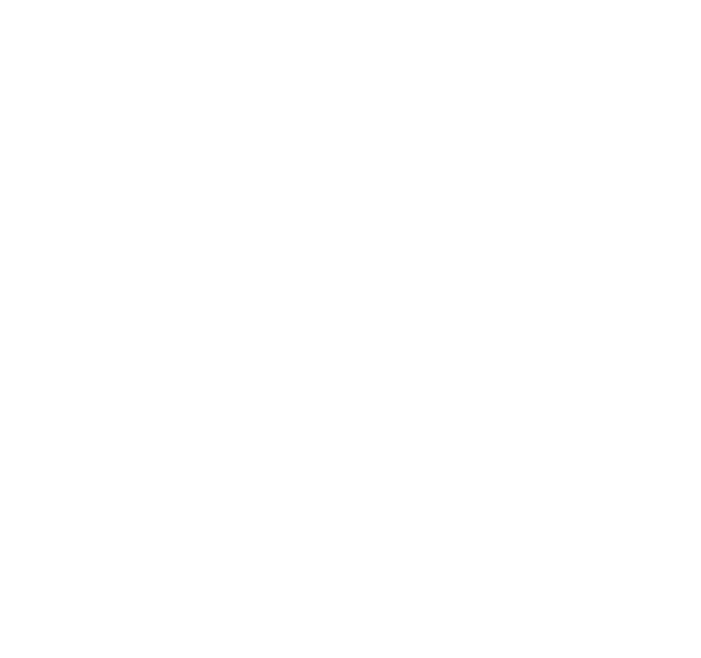
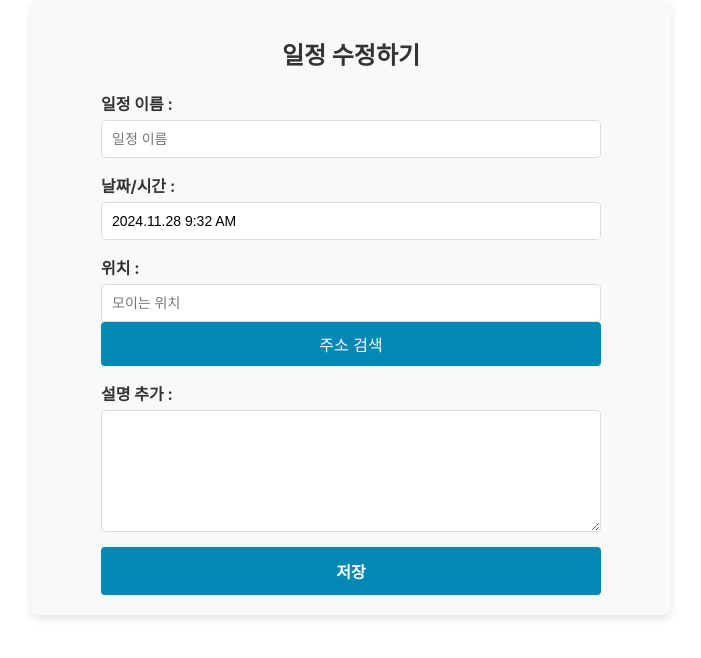
Before and after one commit to GatherMind/gatherMind-front, a React (Create React App) app: page /edit-schedule/1 in a window 1280 px wide. Before the commit this address had no page. Shown: the top 658 px of the page, without its empty margins (289-990 px from the left). Built offline with nearby package versions, Linux system fonts and the light colour scheme; no server answers.

Commit message:
modify, delete schedule

```diff
--- a/src/App.jsx
+++ b/src/App.jsx
@@ -34,7 +34,11 @@
             <Route path="/editprofile" element={<EditProfile />} />
             <Route path="/serious" element={<Serious />} />
 
-            <Route path="/create-schedule" element={<CreateSchedule />} />
+            {/* schedule */}
+            <Route path="/create-schedule" element={<CreateSchedule isModify={false} />} />
+            <Route path="/edit-schedule/:id" element={<CreateSchedule isModify={true} />} />
+
+            {/* question */}
             <Route
               path="/create-question"
               element={<QuestionFormPage isModify={false} />}
--- /dev/null
+++ b/src/components/ScheduleForm.jsx
@@ -0,0 +1,112 @@
+import React, { useEffect, useState } from "react";
+import DatePicker from "react-datepicker";
+import "react-datepicker/dist/react-datepicker.css";
+import DaumPostcode from "react-daum-postcode";
+import { subDays } from "date-fns";
+
+const ScheduleForm = ({ onSubmit, studyId, scheduleData }) => {
+
+    const [title, setTitle] = useState("");
+    const [dateTime, setDateTime] = useState(new Date());
+    const [location, setLocation] = useState("");
+    const [description, setDescription] = useState("");
+
+    useEffect(() => {
+        console.log(scheduleData);
+
+        if (scheduleData) { // 수정모드일 경우
+            setTitle(scheduleData.title);
+            setDateTime(scheduleData.dateTime);
+            setLocation(scheduleData.location);
+            setDescription(scheduleData.description);
+        }
+    }, [scheduleData]);
+
+
+    // 주소 값 가져오기
+    const [popup, setPopup] = useState(false);
+    const handleInput = (data) => {
+        let fullAddress = data.address; // 기본 주소
+        let extraAddress = ""; // 참고항목
+
+        if (data.addressType === "R") {
+        // 도로명 주소 값 입력
+        if (data.bname !== "") {
+            extraAddress += data.bname;
+        }
+        if (data.buildingName !== "") {
+            extraAddress +=
+            extraAddress !== "" ? `, ${data.buildingName}` : data.buildingName;
+        }
+        fullAddress += extraAddress !== "" ? ` (${extraAddress})` : "";
+        }
+        console.log(fullAddress);
+
+        setLocation(fullAddress);
+    };
+    const handleComplete = (e) => {
+        e.preventDefault();
+        setPopup(!popup);
+    };
+
+    const handleSubmit = (e) => {
+        e.preventDefault();
+
+        var SceduleDateTime = new Date(new Date(dateTime).getTime() + 540 * 60 * 1000);
+        onSubmit({title, dateTime : SceduleDateTime, location, description, studyId});
+    }
+
+    return (
+        <form onSubmit={handleSubmit} className="form-container">
+            <div className="form-group">
+            <label>일정 이름 : </label>
+            <input
+                type="text"
+                value={title}
+                onChange={(e) => setTitle(e.target.value)}
+                placeholder="일정 이름"
+                required
+            />
+            </div>
+            <div className="form-group">
+            <label>날짜/시간 : </label>
+            <div>
+                <DatePicker
+                selected={dateTime}
+                onChange={(date) => setDateTime(date)}
+                minDate={subDays(new Date(), 0)}
+                timeInputLabel="Time:"
+                dateFormat="yyyy.MM.dd h:mm aa"
+                showTimeInput
+                />
+            </div>
+            </div>
+            <div className="form-group">
+            <label>위치 : </label>
+            <input
+                type="text"
+                value={location}
+                onChange={(e) => setLocation(e.target.value)}
+                placeholder="모이는 위치"
+                required
+            />
+            <button onClick={handleComplete}>주소 검색</button>
+            {popup && (
+                <span>
+                <DaumPostcode autoClose onComplete={handleInput} />
+                </span>
+            )}
+            </div>
+            <div className="form-group">
+            <label>설명 추가 :</label>
+            <textarea
+                value={description}
+                onChange={(e) => setDescription(e.target.value)}
+            />
+            </div>
+            <button type="submit">저장</button>
+        </form>
+    );
+};
+
+export default ScheduleForm;
--- a/src/pages/CreateSchedule.jsx
+++ b/src/pages/CreateSchedule.jsx
@@ -1,123 +1,61 @@
-import React, { useState } from "react";
-import { useLocation, useNavigate } from "react-router-dom";
-import DatePicker from "react-datepicker";
-import "react-datepicker/dist/react-datepicker.css";
-import DaumPostcode from "react-daum-postcode";
-import { subDays } from "date-fns";
+import React, { useEffect, useState } from "react";
+import { useLocation, useNavigate, useParams } from "react-router-dom";
+import { createSchedule, getSchedule, updateSchedule } from "../services/apiService";
+import ScheduleForm from "../components/ScheduleForm";
 import "../styles/MeetingForm.css";
 import "../styles/CreateSchedule.css";
-import { createSchedule } from "../services/apiService";
 
-const CreateSchedule = () => {
+const CreateSchedule = ({ isModify }) => {
   const navigate = useNavigate();
   // const {studyId} = useLocation(); // StudyInfo 페이지에서 StudyId 값 받아오기
 
   // StudyInfo 페이지에서 StudyId 값 받아오기
   // 24.11.11 suhwan
   const LocationDom = useLocation();
+  const {id} = useParams();
   const { studyId } = LocationDom.state || {};
 
-  const [title, setTitle] = useState("");
-  const [dateTime, setDateTime] = useState(new Date());
-  const [location, setLocation] = useState("");
-  const [description, setDescription] = useState("");
+  const [scheduleInitData, setScheduleInitData] = useState(null);
 
-  // 주소 값 가져오기
-  const [popup, setPopup] = useState(false);
-  const handleInput = (data) => {
-    let fullAddress = data.address; // 기본 주소
-    let extraAddress = ""; // 참고항목
+  useEffect(() => {
+      if (isModify) { // 수정 모드일 때 데이터 불러옴
+          const fetchSchedule = async () => {
+              try {
+                  const scheduleInitData = await getSchedule(id);
+                  console.log("일정 정보 조회 성공", scheduleInitData);
 
-    if (data.addressType === "R") {
-      // 도로명 주소 값 입력
-      if (data.bname !== "") {
-        extraAddress += data.bname;
+                  setScheduleInitData(scheduleInitData);
+              } catch (error) {
+                  console.log("일정 정보를 불러오지 못했습니다.", error);
+              }
+          };
+          fetchSchedule();
       }
-      if (data.buildingName !== "") {
-        extraAddress +=
-          extraAddress !== "" ? `, ${data.buildingName}` : data.buildingName;
-      }
-      fullAddress += extraAddress !== "" ? ` (${extraAddress})` : "";
-    }
-    console.log(fullAddress);
-
-    setLocation(fullAddress);
-  };
-  const handleComplete = (e) => {
-    e.preventDefault();
-    setPopup(!popup);
-  };
+  }, [isModify, id]);
 
   // 데이터 전송
-  const handleSubmit = async (e) => {
-    e.preventDefault();
+  const handleSaveSchedule = async (scheduleData) => {
     try {
-      const response = await createSchedule({
-        studyId: 1, // test용
-        title,
-        dateTime: new Date(new Date(dateTime).getTime() + 540 * 60 * 1000),
-        location,
-        description,
-      });
-      console.log("일정 생성 완료 ", response);
+      var response = null;
+      if (isModify) {
+        response = await updateSchedule(id, scheduleData);
+        console.log("일정 수정 완료");
+      } else {
+        response = await createSchedule(scheduleData);
+        console.log("일정 생성 완료");
+      }
     } catch (error) {
-      console.log("일정 생성 실패", error);
+      console.log(`일정 ${isModify ? "수정" : "생성"} 실패`, error);
     }
-    navigate(`/study-info/${studyId}`);
+    // navigate(`/study-info/${studyId}`);
+    navigate(``);
   };
 
   return (
     <div className="container">
-      <h1>새로운 일정 생성</h1>
-      <form onSubmit={handleSubmit} className="form-container">
-        <div className="form-group">
-          <label>일정 이름 : </label>
-          <input
-            type="text"
-            value={title}
-            onChange={(e) => setTitle(e.target.value)}
-            placeholder="일정 이름"
-            required
-          />
-        </div>
-        <div className="form-group">
-          <label>날짜/시간 : </label>
-          <div>
-            <DatePicker
-              selected={dateTime}
-              onChange={(date) => setDateTime(date)}
-              minDate={subDays(new Date(), 0)}
-              timeInputLabel="Time:"
-              dateFormat="yyyy.MM.dd h:mm aa"
-              showTimeInput
-            />
-          </div>
-        </div>
-        <div className="form-group">
-          <label>위치 : </label>
-          <input
-            type="text"
-            value={location}
-            onChange={(e) => setLocation(e.target.value)}
-            placeholder="모이는 위치"
-            required
-          />
-          <button onClick={handleComplete}>주소 검색</button>
-          {popup && (
-            <span>
-              <DaumPostcode autoClose onComplete={handleInput} />
-            </span>
-          )}
-        </div>
-        <div className="form-group">
-          <label>설명 추가 :</label>
-          <textarea
-            value={description}
-            onChange={(e) => setDescription(e.target.value)}
-          />
-        </div>
-        <button type="submit">저장</button>
-      </form>
+      <h1>{isModify ? "일정 수정하기" : "새로운 일정 생성"}</h1>
+      {/* <ScheduleForm onSubmit={handleSaveSchedule} studyId={studyId} scheduleData={scheduleInitData} /> */}
+      <ScheduleForm onSubmit={handleSaveSchedule} studyId={1} scheduleData={scheduleInitData} />
     </div>
   );
 };
--- a/src/pages/QuestionFormPage.jsx
+++ b/src/pages/QuestionFormPage.jsx
@@ -1,4 +1,3 @@
-import axios from "axios";
 import React, { useEffect, useState } from "react";
 import { useLocation, useNavigate, useParams } from "react-router-dom";
 import QuestionForm from "../components/QuestionForm";
--- a/src/services/apiService.jsx
+++ b/src/services/apiService.jsx
@@ -134,7 +134,7 @@
 // 게시글 조회
 export const getQuestion = async (id) => {
   try {
-    const response = await axios.get(`${API_URL}/question/${id}`);
+    const response = await axios.get(`${API_URL}/question/detail/${id}`);
     console.log(response);
 
     return response.data;
@@ -146,6 +146,7 @@
 
 // 게시글 생성
 export const createQuestion = async (memberId, studyId, questionData) => {
+  console.log(questionData);
   try {
     const response = await axios.post(`${API_URL}/question?memberId=${memberId}&studyId=${studyId}`, questionData);
     console.log(response);
@@ -227,6 +228,19 @@
   }
 };
 
+// 일정 조회
+export const getSchedule = async (id) => {
+  try {
+    const response = await axios.get(`${API_URL}/schedule/${id}`);
+    console.log(response);
+
+    return response.data;
+  } catch (error) {
+    console.error("일정 조회 실패: ", error);
+    throw error;
+  }
+};
+
 // 일정 생성
 export const createSchedule = async (scheduleData) => {
   try {
@@ -239,3 +253,29 @@
     throw error;
   }
 };
+
+// 일정 수정
+export const updateSchedule = async (id, scheduleData) => {
+  try {
+    const response = await axios.put(`${API_URL}/schedule/${id}`, scheduleData);
+    console.log(response);
+
+    return response.data;
+  } catch (error) {
+    console.error("일정 수정 실패: ", error);
+    throw error;
+  }
+};
+
+// 일정 삭제
+export const deleteSchedule = async (id) => {
+  try {
+    const response = await axios.delete(`${API_URL}/schedule/${id}`);
+    console.log(response);
+
+    return response.data;
+  } catch (error) {
+    console.error("일정 삭제 실패: ", error);
+    throw error;
+  }
+};
```
